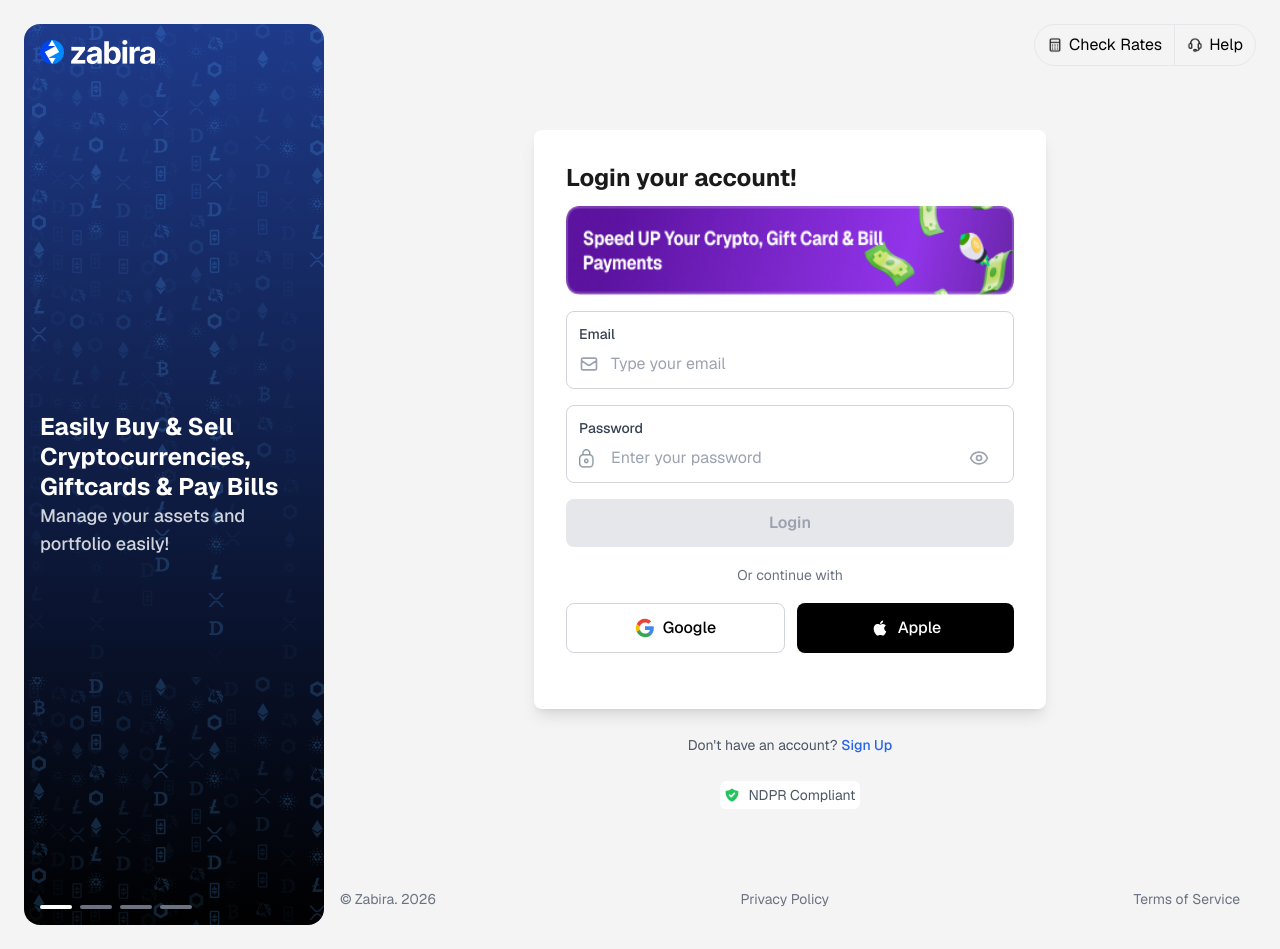
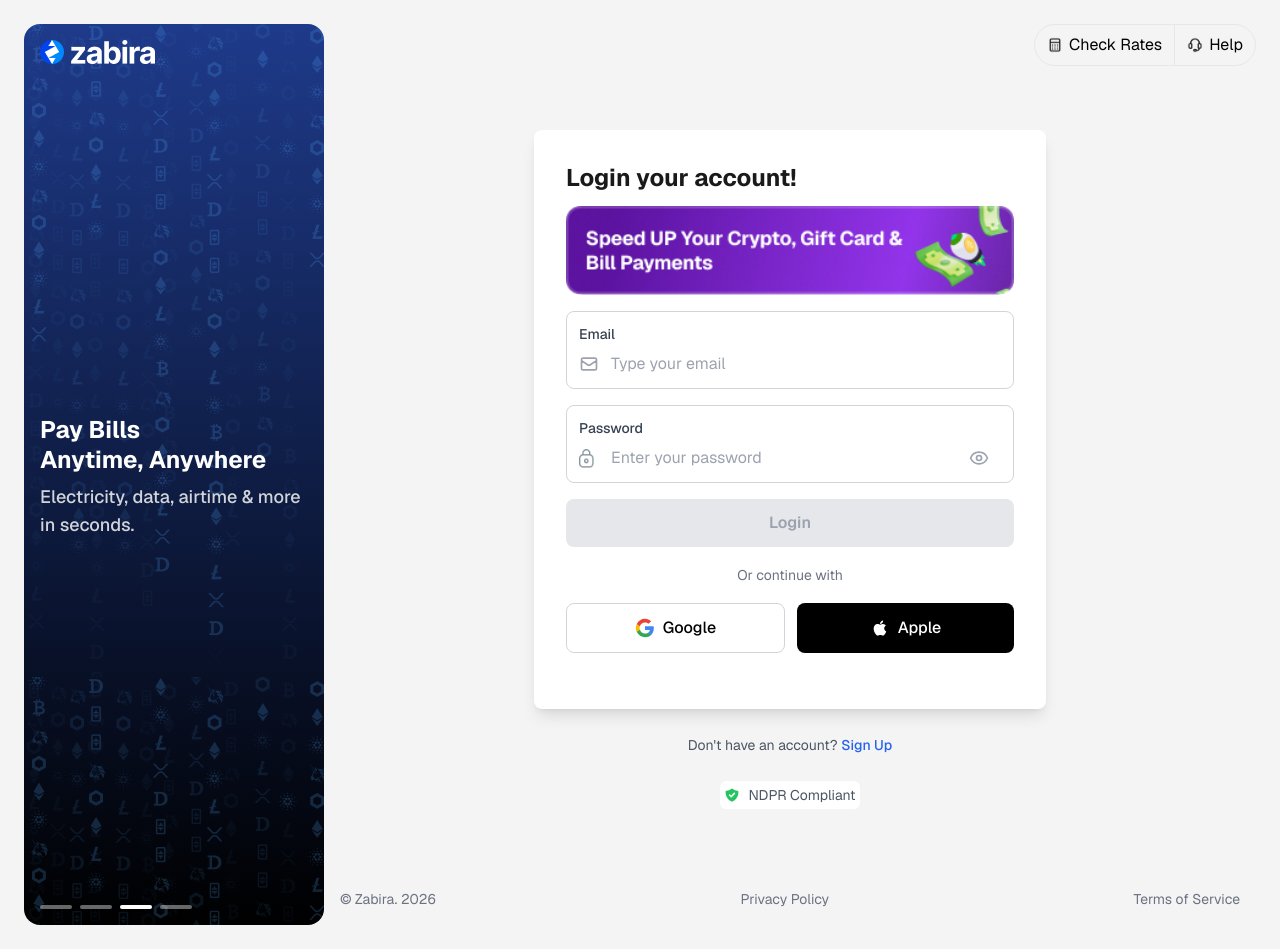
Before and after one commit to siccoo/zabira-test, a React (Vite) app: page /login in a window 1280 px wide. Built offline with nearby package versions, Linux system fonts and the light colour scheme.

Commit message:
updates on SignUp & Login

```diff
--- a/src/components/Login.tsx
+++ b/src/components/Login.tsx
@@ -7,6 +7,51 @@
   "/power-banner1.png",
   "/power-banner2.png",
   "/power-banner3.png",
+];
+
+const leftPanelSlides = [
+  {
+    title: (
+      <>
+        Easily Buy & Sell
+        <br />
+        Cryptocurrencies,
+        <br />
+        Giftcards & Pay Bills
+      </>
+    ),
+    description: "Manage your assets and portfolio easily!",
+  },
+  {
+    title: (
+      <>
+        Fast & Secure
+        <br />
+        Crypto Transactions
+      </>
+    ),
+    description: "Top-level security with instant settlements.",
+  },
+  {
+    title: (
+      <>
+        Pay Bills
+        <br />
+        Anytime, Anywhere
+      </>
+    ),
+    description: "Electricity, data, airtime & more in seconds.",
+  },
+  {
+    title: (
+      <>
+        Trusted by
+        <br />
+        Thousands of Users
+      </>
+    ),
+    description: "Join a fast-growing community across Africa.",
+  },
 ];
 
 const Login: React.FC = () => {
@@ -19,6 +64,14 @@
     const interval = setInterval(() => {
       setCurrentPromo((prev) => (prev + 1) % promoImages.length);
     }, 3500); // change slide every 3.5s
+
+    return () => clearInterval(interval);
+  }, []);
+
+  useEffect(() => {
+    const interval = setInterval(() => {
+      setCurrentPromo((prev) => (prev + 1) % leftPanelSlides.length);
+    }, 4000);
 
     return () => clearInterval(interval);
   }, []);
@@ -62,26 +115,37 @@
           </div>
         </div>
 
-        {/* Content */}
-        <div className="relative z-10">
-          <h1 className="text-2xl font-geist font-bold leading-tight">
-            Easily Buy & Sell
-            <br />
-            Cryptocurrencies,
-            <br />
-            Giftcards & Pay Bills
-          </h1>
-          <p className="text-[#D1D5DB] font-medium text-lg">
-            Manage your assets and portfolio easily!
-          </p>
+        {/* Content Slider */}
+        <div className="relative z-10 overflow-hidden h-[140px]">
+          <div
+            className="transition-transform duration-700 ease-in-out"
+            style={{
+              transform: `translateY(-${currentPromo * 140}px)`,
+            }}
+          >
+            {leftPanelSlides.map((slide, index) => (
+              <div key={index} className="h-[140px]">
+                <h1 className="text-2xl font-geist font-bold leading-tight">
+                  {slide.title}
+                </h1>
+                <p className="text-[#D1D5DB] font-medium text-lg mt-2">
+                  {slide.description}
+                </p>
+              </div>
+            ))}
+          </div>
         </div>
 
         {/* Pagination Dots */}
         <div className="flex gap-2 relative z-10">
-          <div className="w-8 h-1 bg-white rounded-full"></div>
-          <div className="w-8 h-1 bg-gray-500 rounded-full"></div>
-          <div className="w-8 h-1 bg-gray-500 rounded-full"></div>
-          <div className="w-8 h-1 bg-gray-500 rounded-full"></div>
+          {leftPanelSlides.map((_, index) => (
+            <span
+              key={index}
+              className={`h-1 w-8 rounded-full transition-all duration-300 ${
+                currentPromo === index ? "bg-white" : "bg-white/40"
+              }`}
+            />
+          ))}
         </div>
       </div>
 
--- a/src/components/SignUp.tsx
+++ b/src/components/SignUp.tsx
@@ -1,12 +1,56 @@
 /* eslint-disable react-hooks/purity */
 import React, { useState, useEffect } from "react";
 import { Eye, EyeOff } from "lucide-react";
-// import { Link } from "react-router-dom";
 
 const promoImages = [
   "/power-banner1.png",
   "/power-banner2.png",
   "/power-banner3.png",
+];
+
+const leftPanelSlides = [
+  {
+    title: (
+      <>
+        Easily Buy & Sell
+        <br />
+        Cryptocurrencies,
+        <br />
+        Giftcards & Pay Bills
+      </>
+    ),
+    description: "Manage your assets and portfolio easily!",
+  },
+  {
+    title: (
+      <>
+        Fast & Secure
+        <br />
+        Crypto Transactions
+      </>
+    ),
+    description: "Top-level security with instant settlements.",
+  },
+  {
+    title: (
+      <>
+        Pay Bills
+        <br />
+        Anytime, Anywhere
+      </>
+    ),
+    description: "Electricity, data, airtime & more in seconds.",
+  },
+  {
+    title: (
+      <>
+        Trusted by
+        <br />
+        Thousands of Users
+      </>
+    ),
+    description: "Join a fast-growing community across Africa.",
+  },
 ];
 
 const SignUp: React.FC = () => {
@@ -21,6 +65,14 @@
     const interval = setInterval(() => {
       setCurrentPromo((prev) => (prev + 1) % promoImages.length);
     }, 3500); // change slide every 3.5s
+
+    return () => clearInterval(interval);
+  }, []);
+
+  useEffect(() => {
+    const interval = setInterval(() => {
+      setCurrentPromo((prev) => (prev + 1) % leftPanelSlides.length);
+    }, 4000);
 
     return () => clearInterval(interval);
   }, []);
@@ -68,26 +120,37 @@
           </div>
         </div>
 
-        {/* Content */}
-        <div className="relative z-10">
-          <h1 className="text-2xl font-geist font-bold leading-tight">
-            Easily Buy & Sell
-            <br />
-            Cryptocurrencies,
-            <br />
-            Giftcards & Pay Bills
-          </h1>
-          <p className="text-[#D1D5DB] font-medium text-lg">
-            Manage your assets and portfolio easily!
-          </p>
+        {/* Content Slider */}
+        <div className="relative z-10 overflow-hidden h-[140px]">
+          <div
+            className="transition-transform duration-700 ease-in-out"
+            style={{
+              transform: `translateY(-${currentPromo * 140}px)`,
+            }}
+          >
+            {leftPanelSlides.map((slide, index) => (
+              <div key={index} className="h-[140px]">
+                <h1 className="text-2xl font-geist font-bold leading-tight">
+                  {slide.title}
+                </h1>
+                <p className="text-[#D1D5DB] font-medium text-lg mt-2">
+                  {slide.description}
+                </p>
+              </div>
+            ))}
+          </div>
         </div>
 
         {/* Pagination Dots */}
         <div className="flex gap-2 relative z-10">
-          <div className="w-8 h-1 bg-white rounded-full"></div>
-          <div className="w-8 h-1 bg-gray-500 rounded-full"></div>
-          <div className="w-8 h-1 bg-gray-500 rounded-full"></div>
-          <div className="w-8 h-1 bg-gray-500 rounded-full"></div>
+          {leftPanelSlides.map((_, index) => (
+            <span
+              key={index}
+              className={`h-1 w-8 rounded-full transition-all duration-300 ${
+                currentPromo === index ? "bg-white" : "bg-white/40"
+              }`}
+            />
+          ))}
         </div>
       </div>
 
```
